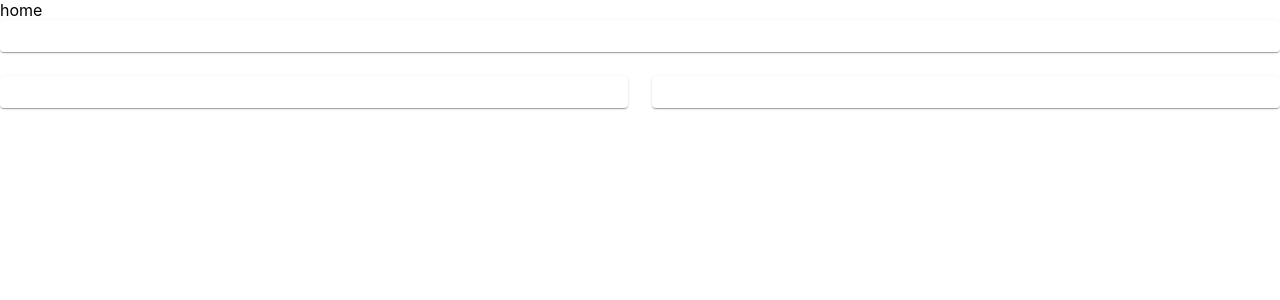
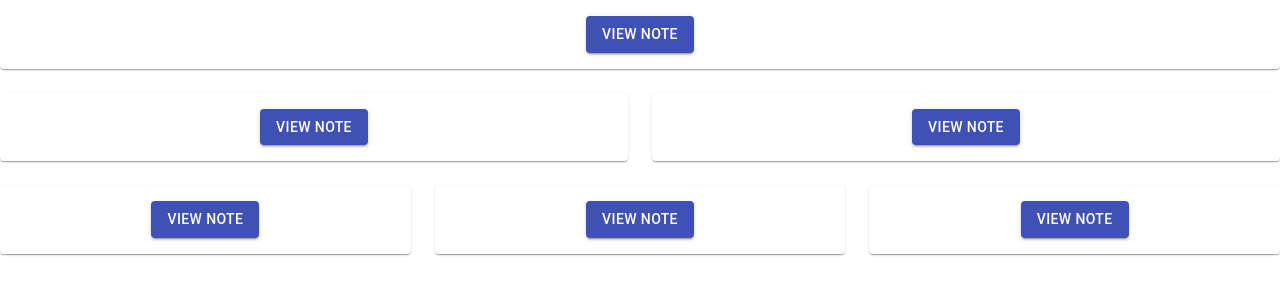
Before and after one commit to Kennedykid1995/frontend_interview, a React (Create React App) app in the folder frontint/: page / in a window 1280 px wide. Shown: the top 300 px of the page. Built offline with nearby package versions, Linux system fonts and the light colour scheme.

Commit message:
building components

```diff
--- a/frontint/src/components/Card.js
+++ b/frontint/src/components/Card.js
@@ -1,6 +1,7 @@
 import React, { Component } from 'react'
 import { makeStyles } from '@material-ui/core/styles';
 import Paper from '@material-ui/core/Paper';
+import Button from '@material-ui/core/Button';
 
 const useStyles = makeStyles(theme => ({
     root: {
@@ -17,6 +18,8 @@ const useStyles = makeStyles(theme => ({
 export default function Card() {
     const classes = useStyles();
     return (
-        <Paper className={classes.paper}></Paper>
+        <Paper className={classes.paper}>
+        <Button variant="contained" color="primary">View Note</Button>
+        </Paper>
     )
 }
--- a/frontint/src/pages/Home.js
+++ b/frontint/src/pages/Home.js
@@ -6,7 +6,6 @@ export default class Home extends Component {
     render() {
         return (
             <div>
-                home
                 <Grid container spacing={3}>
                     <Grid item xs={12}>
                         <Card />
@@ -17,6 +16,15 @@ export default class Home extends Component {
                     <Grid item xs={6}>
                         <Card />
                     </Grid>
+                    <Grid item xs={4}>
+                        <Card />
+                    </Grid>
+                    <Grid item xs={4}>
+                        <Card />
+                    </Grid>
+                    <Grid item xs={4}>
+                        <Card />
+                    </Grid>
                 </Grid>
             </div>
         )
```
